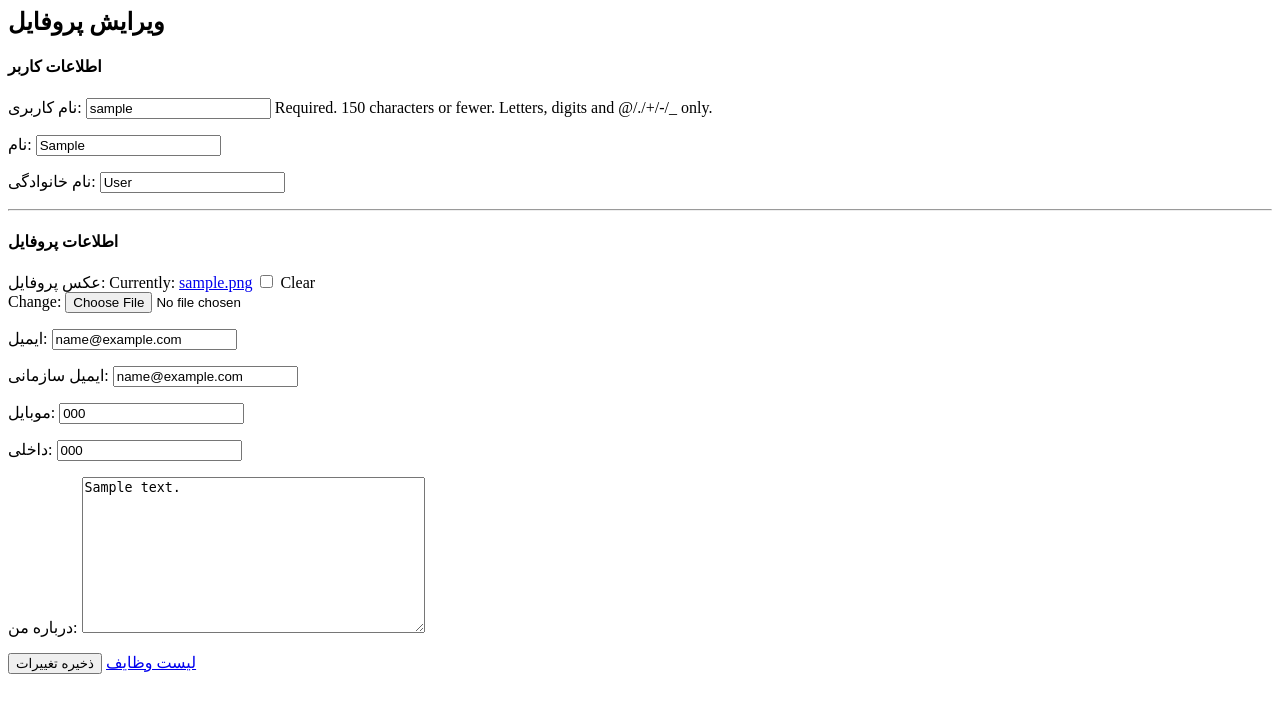
After one commit to parsa6890/django-todo, a Django app: page /edit_profile/1 in a window 1280 px wide. The commit adds this page. Shown: the top 713 px of the page. Run offline with Django 5.2, Linux system fonts and the light colour scheme; a user stored in the database is signed in; tables that the repository leaves empty hold one stand-in row (values such as "Sample post").

Commit message:
Implement user profile editing with dual ModelForms

```diff
--- a/todo/forms.py
+++ b/todo/forms.py
@@ -1,12 +1,12 @@
 from django.forms import ModelForm
-from .models import TodoList
+from .models import TodoList, UserProfile
+from django.contrib.auth.models import User
 
 
 class TodoForm(ModelForm):
 	class Meta:
 		model = TodoList
 		fields = ['title', 'priority', 'description', 'due_date', 'status']
-
 
 		labels= {
 			'title':'عنوان',
@@ -15,3 +15,30 @@ class TodoForm(ModelForm):
 			'due_date':'تاریخ انجام',
 			'status':'وضعیت',
 		}
+
+
+class UserProfileForm(ModelForm):
+	class Meta:
+		model= UserProfile
+		fields= ['profile_image','email','organizational_email','mobile','internal_number','bio']
+
+		labels= {
+			'profile_image':'عکس پروفایل',
+			'email':'ایمیل',
+			'organizational_email':'ایمیل سازمانی',
+			'mobile':'موبایل',
+			'internal_number':'داخلی',
+			'bio':'درباره من',
+		}
+
+
+class UserForm(ModelForm):
+	class Meta:
+		model= User
+		fields= ['username', 'first_name', 'last_name']
+
+		labels= {
+			'username':'نام کاربری',
+			'first_name':'نام',
+			'last_name':'نام خانوادگی',
+		}
--- a/todo/models.py
+++ b/todo/models.py
@@ -43,6 +43,8 @@ from django.contrib.auth.models import User
 class UserProfile(models.Model):
 	user = models.OneToOneField(User, on_delete=models.CASCADE)
 	profile_image = models.ImageField(upload_to="profile_images/", blank=True)
+	email= models.EmailField(blank=True)
+	organizational_email= models.EmailField(blank=True)
 	mobile = models.CharField(max_length=12, blank=True)
 	internal_number = models.CharField(max_length=5, blank=True)
 	bio = models.TextField(max_length=255, blank=True)
--- a/todo/templates/todo/dashboard.html
+++ b/todo/templates/todo/dashboard.html
@@ -55,6 +55,10 @@
 <a href="{% url 'todos' %}">
     لیست وظایف
 </a>
+|
+<a href="{% url 'edit_profile' profile.pk %}">
+    ویرایش پروفایل
+</a>
 
 </body>
 </html>
--- /dev/null
+++ b/todo/templates/todo/edit_profile.html
@@ -0,0 +1,30 @@
+
+
+<div class="container mt-4">
+
+    <h2>ویرایش پروفایل</h2>
+
+    <form method="post" enctype="multipart/form-data">
+
+        {% csrf_token %}
+
+        <h4>اطلاعات کاربر</h4>
+
+        {{ form.as_p }}
+
+        <hr>
+
+        <h4>اطلاعات پروفایل</h4>
+
+        {{ profile_form.as_p }}
+
+        <button type="submit">
+            ذخیره تغییرات
+        </button>
+        <a href="{% url 'todos' %}">
+    لیست وظایف
+        </a>
+
+    </form>
+
+</div>
--- a/todo/urls.py
+++ b/todo/urls.py
@@ -11,4 +11,5 @@ urlpatterns = [
     path('logout/', views.logout_view, name='logout'),
     path('register/', views.register_view, name='register'),
     path('profile/', views.DashboardView.as_view(), name='profile'),
+    path('edit_profile/<int:pk>', views.EditProfileView.as_view(), name='edit_profile')
 ]
--- a/todo/views.py
+++ b/todo/views.py
@@ -2,7 +2,7 @@ from django.shortcuts import render, redirect, get_object_or_404
 from django.contrib.auth import authenticate, login, logout
 from django.contrib.auth.models import User
 from .models import TodoList, UserProfile
-from .forms import TodoForm
+from .forms import TodoForm, UserForm, UserProfileForm
 from django.contrib import messages
 from django.contrib.auth.decorators import login_required
 from django.contrib.auth.mixins import LoginRequiredMixin
@@ -190,3 +190,37 @@ class DashboardView(LoginRequiredMixin, TemplateView):
         profile = UserProfile.objects.get(user=self.request.user)
         context["profile"]= profile
         return context
+
+
+class EditProfileView(LoginRequiredMixin, UpdateView):
+    model = User
+    form_class = UserForm
+    profile_form_class = UserProfileForm
+    template_name = "todo/edit_profile.html"
+
+    def get_queryset(self):
+        return User.objects.filter(pk=self.request.user.pk)
+
+    def get_context_data(self, **kwargs):
+        context = super().get_context_data(**kwargs)
+        profile = UserProfile.objects.get(user=self.request.user)
+        profile_form = kwargs.get("profile_form")
+        if profile_form is None:
+            profile_form = self.profile_form_class(instance=profile)
+        context["profile_form"] = profile_form
+        return context
+
+    def form_valid(self, form):
+        profile_form = self.profile_form_class(
+            self.request.POST,
+            self.request.FILES,
+            instance=self.request.user.userprofile)
+
+        if not profile_form.is_valid():
+            context = self.get_context_data(form=form,profile_form=profile_form)
+            return self.render_to_response(context)
+        profile_form.save()
+
+        return super().form_valid(form)
+    def get_success_url(self):
+        return reverse_lazy("profile")
```
Also changed, not shown: todo/migrations/0005_userprofile_email_userprofile_organizational_email.py (added).
